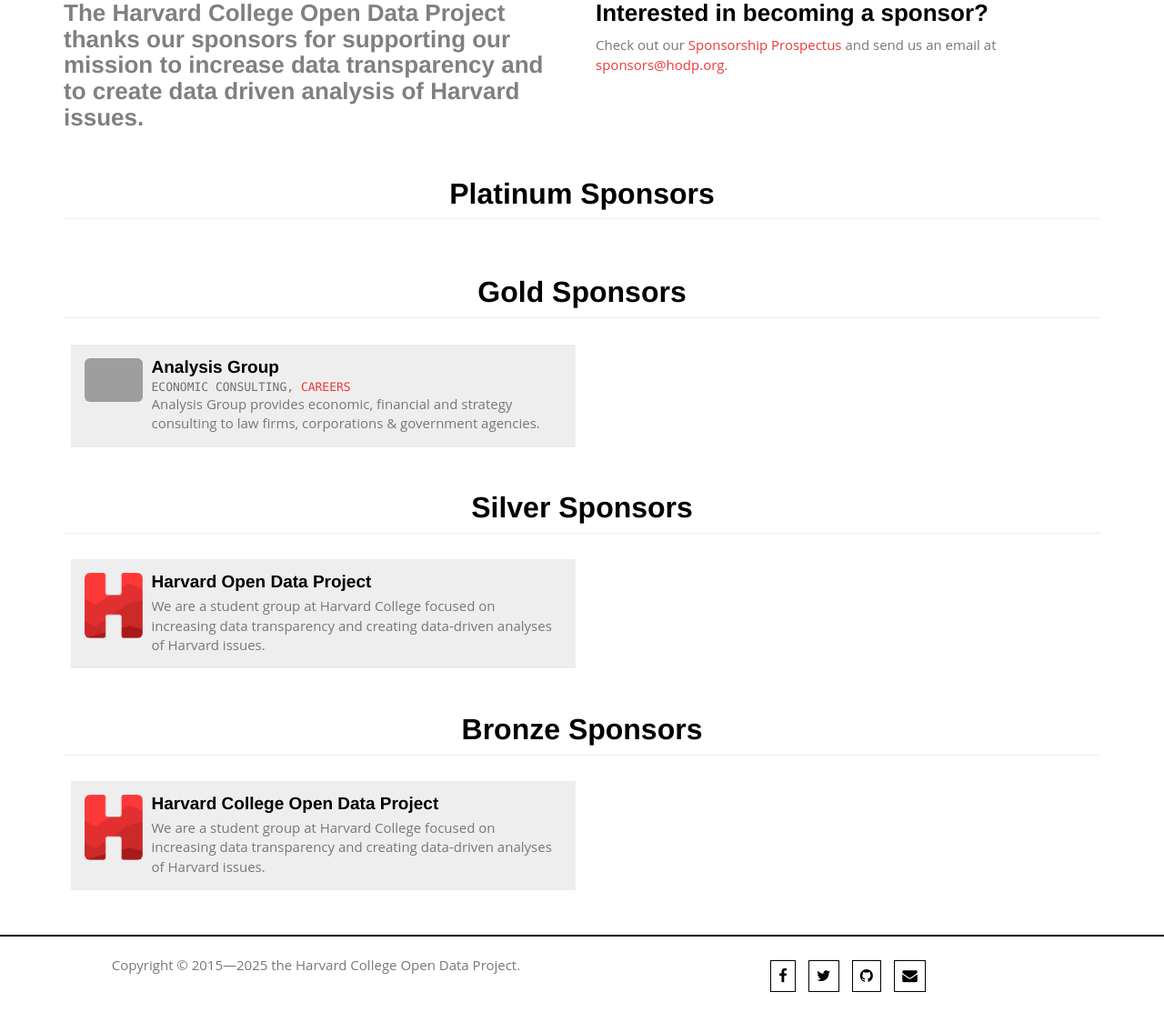
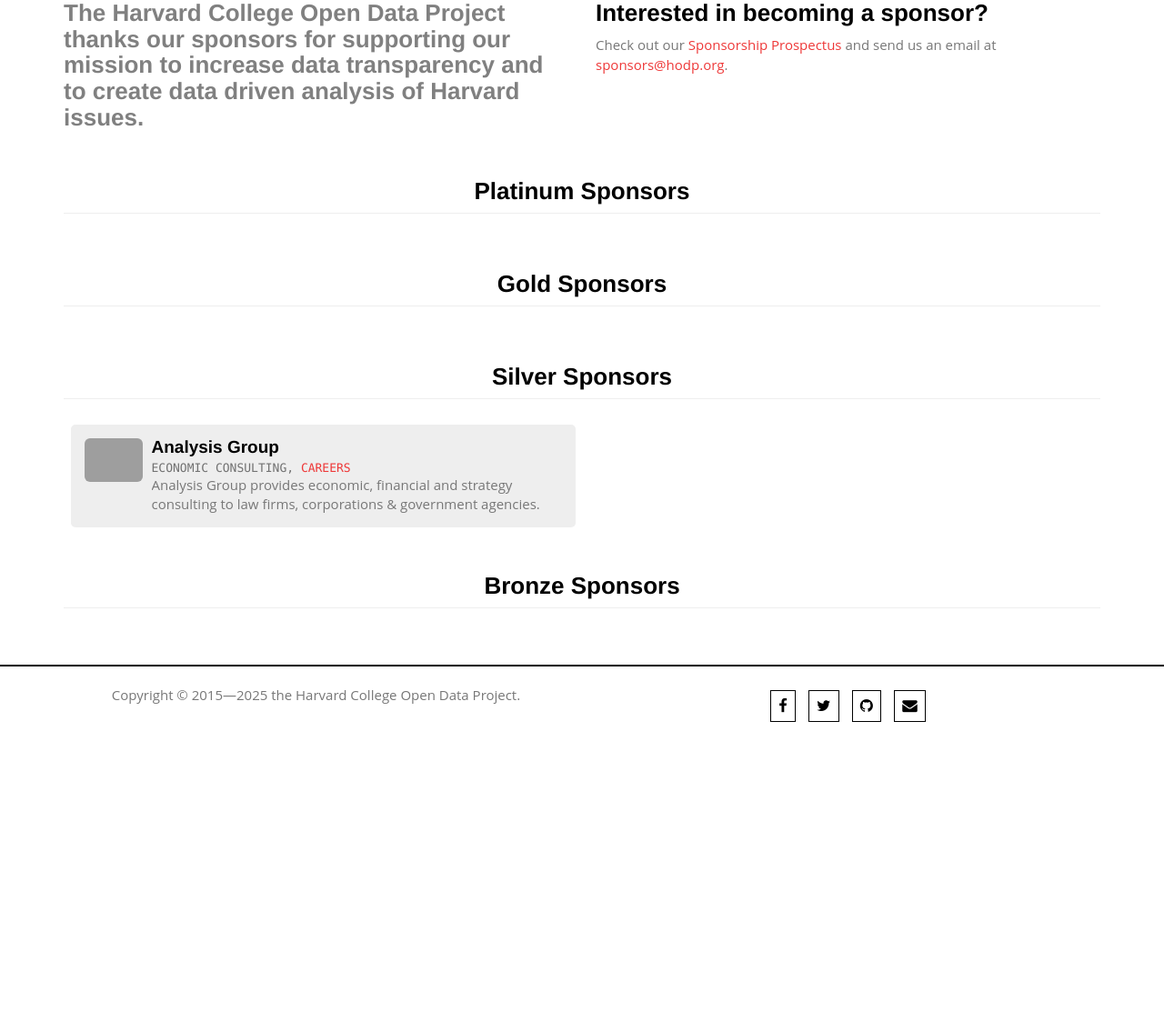
Before and after one commit to Eandalf7h/HarvardOpenData, a Flask app: page /sponsors/ in a window 1280 px wide. Shown: the part 299-1423 px from the top of the page at 91% size. After the commit the page ends 1093 px from the top, so only its background shows below. Run offline with Flask 2, Linux system fonts and the light colour scheme; some libraries are stand-ins or nearby versions; some web fonts are replaced; grey boxes are pictures that could not be loaded.

Commit message:
changed up the style a little bit

```diff
--- a/data/sponsors.yml
+++ b/data/sponsors.yml
@@ -12,17 +12,4 @@ sponsors:
       careers_url: https://www.analysisgroup.com/careers/
       description: Analysis Group provides economic, financial and strategy consulting to law firms, corporations & government agencies.
       weight:
-      tier: Gold
-  -   name: Harvard Open Data Project
-      external_url: http://hodp.org/
-      img_url: /static/img/squarelogo.png
-      description: We are a student group at Harvard College focused on increasing data transparency and creating data-driven analyses of Harvard issues.
-      weight:
       tier: Silver
-
-  -   name: Harvard College Open Data Project
-      external_url: http://hodp.org/
-      img_url: /static/img/squarelogo.png
-      description: We are a student group at Harvard College focused on increasing data transparency and creating data-driven analyses of Harvard issues.
-      weight:
-      tier: Bronze
--- a/templates/_includes/person-card.html
+++ b/templates/_includes/person-card.html
@@ -4,7 +4,7 @@
   and the variable `role` from `site.data.people` should exist
 -->
 <div class="media col-sm-6" style="padding: 0.5em; margin: 0em;">
-  <div style="padding: 1em; background-color: #eeeeee;">
+  <div style="padding: 1em; background-color: #eeeeee; border-radius: 5px;">
     <div class="media-left">
       <a href=
         "{% if member.member_id %}
--- a/templates/_includes/sponsor-card.html
+++ b/templates/_includes/sponsor-card.html
@@ -2,8 +2,8 @@
   Sponsor Card template
   the variable `sponsor` should exist
 -->
-<div class="media {% if is_index %}{% else %}col-sm-6{% endif %}" style="padding: 0.5em; margin: 0em;">
-    <div style="padding: 1em; background-color: #eeeeee;">
+<div class="media {% if is_index %}{% else %}col-sm-6{% endif %} rounded" style="padding: 0.5em; margin: 0em;">
+    <div style="padding: 1em; background-color: #eeeeee; border-radius: 5px;">
       <div class="media-left">
         <a href="{{ sponsor.external_url }}" target="_blank"
         >
--- a/templates/index.html
+++ b/templates/index.html
@@ -8,7 +8,7 @@
                 {% for i, article in featured %}
                     {% if i == 0 %} <div class="col-md-12 article-container"> {% endif %}
                     {% if i > 0 %} <div class="col-md-6 article-container"> {% endif %}
-                        <a id = "articlelink{{ i }}" href="{{ article.url }}" target="_blank">
+                        <a id = "articlelink{{ i }}" href="{{ article.url }}" target="_blank" >
                             <div class="article">
                                 <img id = "articleimg{{ i }}" src="{{ article.imgsrc }}" class="img-responsive" alt="Image" style="margin-bottom: 0;"/>
                                 <div class="container-fluid article-info">
--- a/templates/sponsors.html
+++ b/templates/sponsors.html
@@ -11,11 +11,11 @@
         </div>
         <div class = "col-md-6">
             <h3> Interested in becoming a sponsor?</h3>
-            Check out our <a href = "/static/downloadables/sponsorship_prospectus.pdf" download>Sponsorship Prospectus</a> and send us an email at <a href = "mailto:sponsors@hodp.org">sponsors@hodp.org</a>.
+            Check out our <a href = "/static/downloadables/sponsorship_prospectus.pdf" target="_blank">Sponsorship Prospectus</a> and send us an email at <a href = "mailto:sponsors@hodp.org">sponsors@hodp.org</a>.
         </div>
     </div>
     {% for tier in tiers %}
-        <h2 class="centered page-header">{{ tier }} Sponsors</h2>
+        <h3 class="centered page-header">{{ tier }} Sponsors</h2>
         {% set count = [1] %}
         {% for sponsor in sponsors %}
             {% if sponsor.tier == tier %}
```
